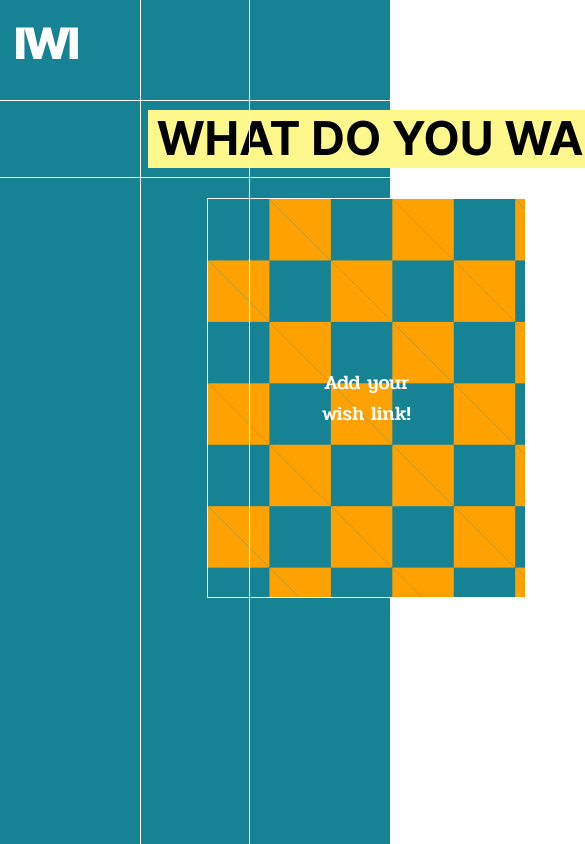
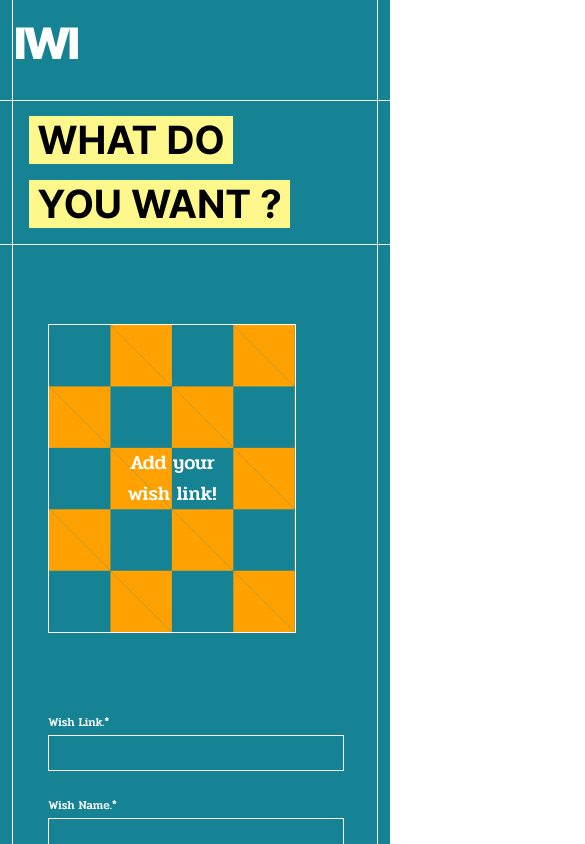
Before and after one commit to Likelion-12th-Capstone-team2/Frontend, a React (Create React App) app: page /wishRegister in a window 390 px wide. Shown: the top 844 px of the page, 585 px wide, since content can reach past the window. Built offline with nearby package versions, Linux system fonts and the light colour scheme; a web font is replaced by a local one.

Commit message:
Feat: Completed responsive design for WishRegister.jsx

```diff
--- a/src/pages/wish/WishRegister.jsx
+++ b/src/pages/wish/WishRegister.jsx
@@ -22,6 +22,21 @@ const WishRegister = () => {
   const [loading, setLoading] = useState(false); // 로딩 상태 관리
   const [error, setError] = useState(null); // 오류 상태 관리
   const [categories, setCategories] = useState([]); // 카테고리 목록 상태 관리
+  const [isSmallScreen, setIsSmallScreen] = useState(false);
+
+  useEffect(() => {
+    window.scrollTo(0, 0);
+  }, []);
+
+  useEffect(() => {
+    const handleResize = () => {
+      setIsSmallScreen(window.innerWidth <= 1230);
+    };
+
+    handleResize(); // 초기 화면 크기 확인
+    window.addEventListener('resize', handleResize); // 리사이즈 이벤트 등록
+    return () => window.removeEventListener('resize', handleResize); // 이벤트 제거
+  }, []);
 
   // 페이지가 로드될 때, itemToEdit이 있으면 폼에 데이터 채워넣기
   useEffect(() => {
@@ -209,7 +224,14 @@ const WishRegister = () => {
         <Line position="left" />
         <Line position="right" />
         <TitleContainer>
-          <Title>WHAT DO YOU WANT ?</Title>
+          {isSmallScreen ? (
+            <>
+              <Title>WHAT DO</Title>
+              <Title style={{ marginTop: '1rem' }}>YOU WANT ?</Title>
+            </>
+          ) : (
+            <Title>WHAT DO YOU WANT ?</Title>
+          )}
         </TitleContainer>
 
         <Content>
@@ -256,27 +278,27 @@ const WishRegister = () => {
             />
             <p>Wish Option.</p>
             <OptionInput>
-              <div>S</div>
+              <div>ⓢ</div>
               <input
                 name="size"
                 placeholder="size"
-                style={{ width: '7.563rem', margin: '0 1rem 0 0.563rem' }}
+                style={{ width: '24%', margin: '0 1rem 0 0.563rem' }}
                 onChange={handleInputChange}
                 value={formData.size}
               />
-              <div>C</div>
+              <div>ⓒ</div>
               <input
                 name="color"
                 placeholder="color"
-                style={{ width: '7.563rem', margin: '0 1rem 0 0.563rem' }}
+                style={{ width: '24%', margin: '0 1rem 0 0.563rem' }}
                 onChange={handleInputChange}
                 value={formData.color}
               />
-              <div>O</div>
+              <div>ⓞ</div>
               <input
                 name="other_option"
                 placeholder="other option"
-                style={{ width: '7.563rem', margin: '0 0 0 0.563rem' }}
+                style={{ width: '24%', margin: '0 0 0 0.563rem' }}
                 onChange={handleInputChange}
                 value={formData.other_option}
               />
@@ -331,6 +353,12 @@ const DoneBtn = styled.button`
   &:hover,
   &:active {
     background-color: #000;
+  }
+
+  @media (max-width: 1230px) {
+    position: relative;
+    left: 70%;
+    bottom: 0rem;
   }
 `;
 
@@ -387,23 +415,37 @@ const OptionInput = styled.div`
   align-items: center;
   height: 2.625rem;
   margin-bottom: 2rem;
+  @media (max-width: 1230px) {
+    width: 100%;
+  }
   div {
     display: flex;
     justify-content: center;
     align-items: center;
     width: 1.5rem;
     height: 1.5rem;
-    border: 0.0625rem solid white;
-    border-radius: 50%;
-    ${({ theme }) => theme.font.common_detail}
+    font-family: Pridi;
+    font-size: 1.7rem;
+    font-style: normal;
+    font-weight: 100;
+    line-height: normal;
+    @media (max-width: 1230px) {
+      font-size: 1.5rem;
+    }
   }
 `;
 
 const OtherInput = styled.div`
   width: 31.25rem;
+  @media (max-width: 1230px) {
+    width: 100%;
+  }
   p {
     ${({ theme }) => theme.font.common_detail}
     margin-bottom: 0.25rem;
+    @media (max-width: 1230px) {
+      ${({ theme }) => theme.font.common_detail}
+    }
   }
   input {
     margin-bottom: 1.6rem;
@@ -414,6 +456,10 @@ const OtherInput = styled.div`
     padding: 0.438em 1.063rem;
     ${({ theme }) => theme.font.common_input}
     color: white;
+    @media (max-width: 1230px) {
+      position: relative;
+      width: 100%;
+    }
   }
   input::placeholder {
     ${({ theme }) => theme.font.common_input}
@@ -449,6 +495,10 @@ const ImgInput = styled.div`
   background-position:
     0 0,
     3.84rem 3.84rem;
+  @media (max-width: 1230px) {
+    width: 15.5rem;
+    height: 19.3rem;
+  }
 
   label {
     text-align: center;
@@ -465,6 +515,12 @@ const Content = styled.div`
   display: flex;
   margin: 1.875rem 3.25rem 1.25rem 4.1875rem;
   position: relative;
+  @media (max-width: 1230px) {
+    display: flex;
+    flex-direction: column;
+    margin: 5rem 2.25rem 7.188rem 2.25rem;
+    gap: 5rem;
+  }
 `;
 
 const Title = styled.p`
@@ -474,6 +530,11 @@ const Title = styled.p`
   padding: 0 0.521rem;
   margin: 0;
   width: fit-content;
+  @media (max-width: 1230px) {
+    display: flex;
+    flex-direction: column;
+    ${({ theme }) => theme.font.m_homeTitle_eng}
+  }
 `;
 
 const TitleContainer = styled.div`
@@ -481,6 +542,12 @@ const TitleContainer = styled.div`
   flex-direction: column;
   margin: 0.625rem 0.521rem;
   width: fit-content;
+  @media (max-width: 1230px) {
+    display: flex;
+    flex-direction: column;
+    ${({ theme }) => theme.font.m_homeTitle_eng}
+    margin: 1rem 1.063rem;
+  }
 `;
 
 const Line = styled.div`
@@ -525,16 +592,66 @@ const Line = styled.div`
     width: 1px;
     height: 200vh;
   `}
+
+
+    @media (max-width: 1230px) {
+    ${({ position }) =>
+      position === 'top' &&
+      `
+    top: 6.25rem;
+    left: 0rem;
+    right: 0rem;
+    height: 1px;
+  `}
+
+    ${({ position }) =>
+      position === 'bottom' &&
+      `
+    top: 15.25rem;
+    left: 0rem;
+    right: 0rem;
+    height: 1px;
+  `}
+
+  ${({ position }) =>
+      position === 'left' &&
+      `
+    top: 0rem;
+    bottom: 0rem;
+    left: 3.14%;
+    width: 1px;
+    height: 250vh;
+  `}
+
+  ${({ position }) =>
+      position === 'right' &&
+      `
+    top: 0rem;
+    bottom: 0rem;
+    right: 3.14%;
+    width: 1px;
+    height: 250vh;
+  `}
+  }
 `;
 
 const Container = styled.div`
   margin: 6.25rem 8.75rem;
   width: 62.5rem;
+  @media (max-width: 1230px) {
+    display: flex;
+    flex-direction: column;
+    margin: 6.25rem 3.14%;
+    width: 94.24%;
+  }
 `;
 
 const Wrapper = styled.div`
   display: flex;
-  /* width: 100vw; */
-  height: 150vh;
+  height: 200vh;
   background-color: ${({ theme }) => theme.color.mint};
+
+  @media (max-width: 1230px) {
+    height: 250vh;
+  }
 `;
--- a/src/styles/Theme.js
+++ b/src/styles/Theme.js
@@ -26,7 +26,7 @@ const Theme = {
     `,
     common_detail: `
       font-family: Pridi;
-      font-size: 1rem;
+      font-size: 0.75rem;
       font-style: normal;
       font-weight: 500;
       line-height: normal;
```
